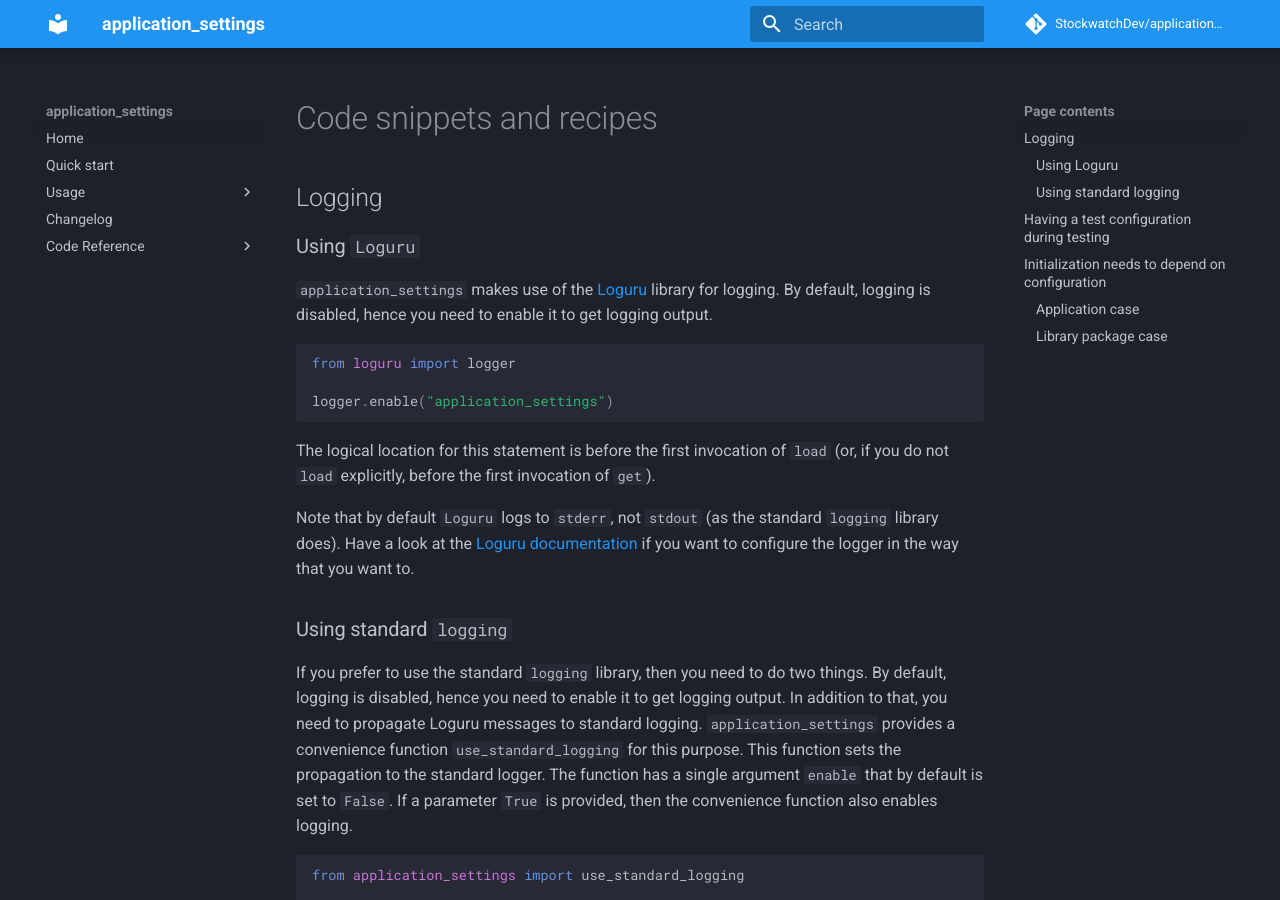
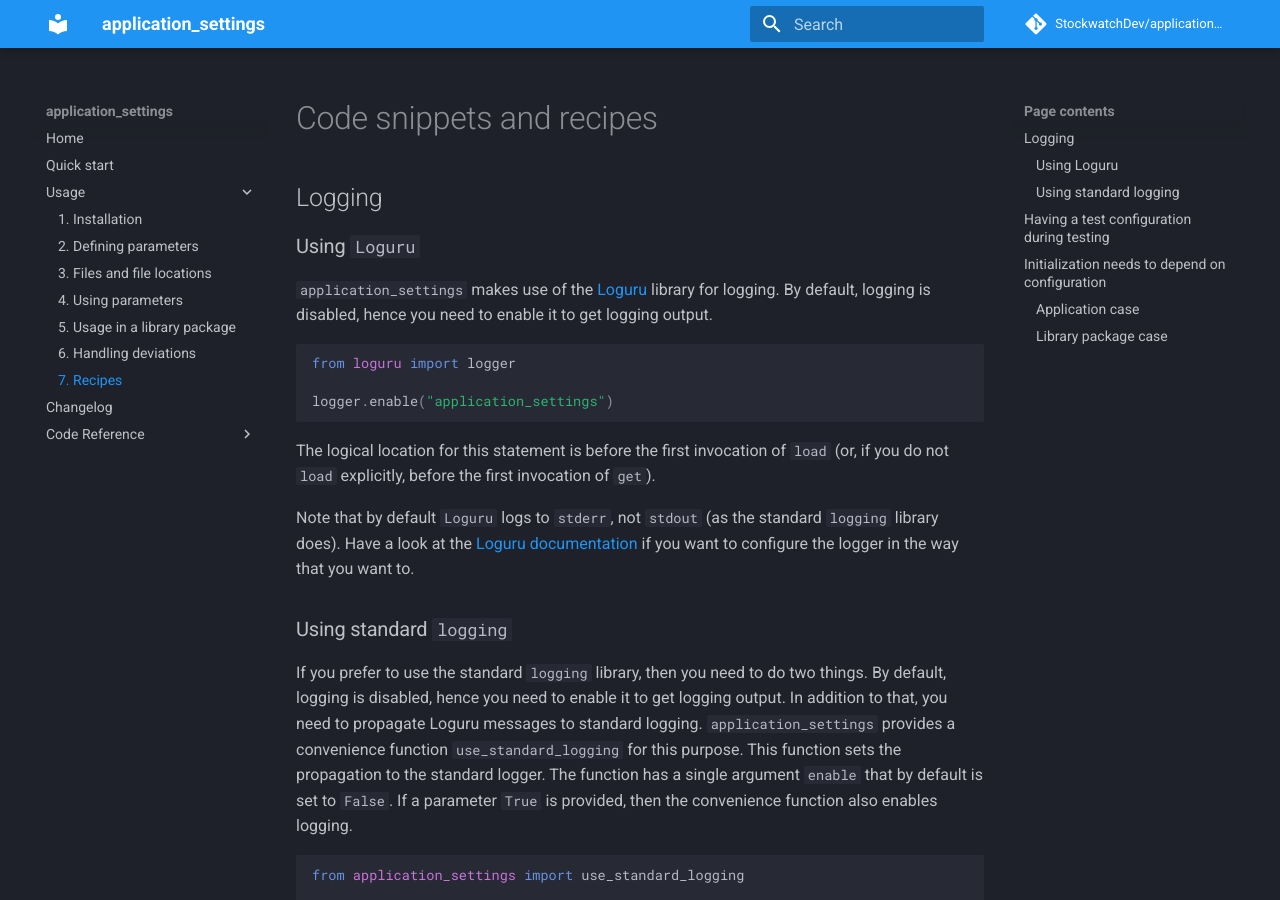
Before and after one commit to StockwatchDev/application_settings, an MkDocs documentation site: the page built from docs/docs/7-Recipes.md, in a window 1280 px wide and 900 px high. Built offline with MkDocs 1.6.1 and Material for MkDocs 9.7.7, drawn with Linux system fonts in a browser that asks for light colours; comment, search, counter and statistics services are not loaded.

Commit message:
add recipe to outline

```diff
--- a/docs/mkdocs.yml
+++ b/docs/mkdocs.yml
@@ -57,5 +57,6 @@ nav:
   - 4. Using parameters: 4-Using_parameters.md
   - 5. Usage in a library package: 5-Usage_in_a_library_package.md
   - 6. Handling deviations: 6-Handling_deviations.md
+  - 7. Recipes: 7-Recipes.md
 - Changelog: CHANGELOG.md
 - Code Reference: reference/
```
